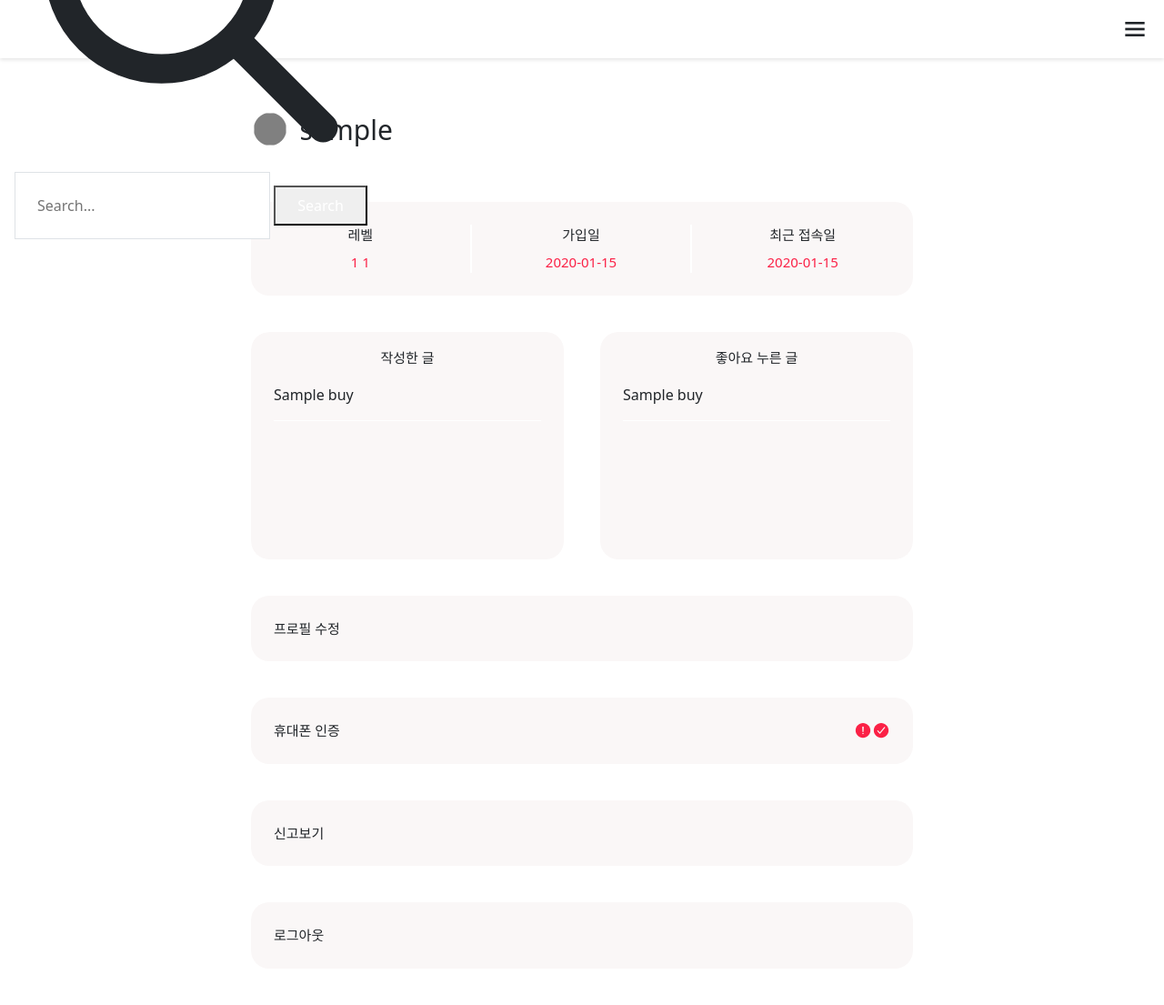
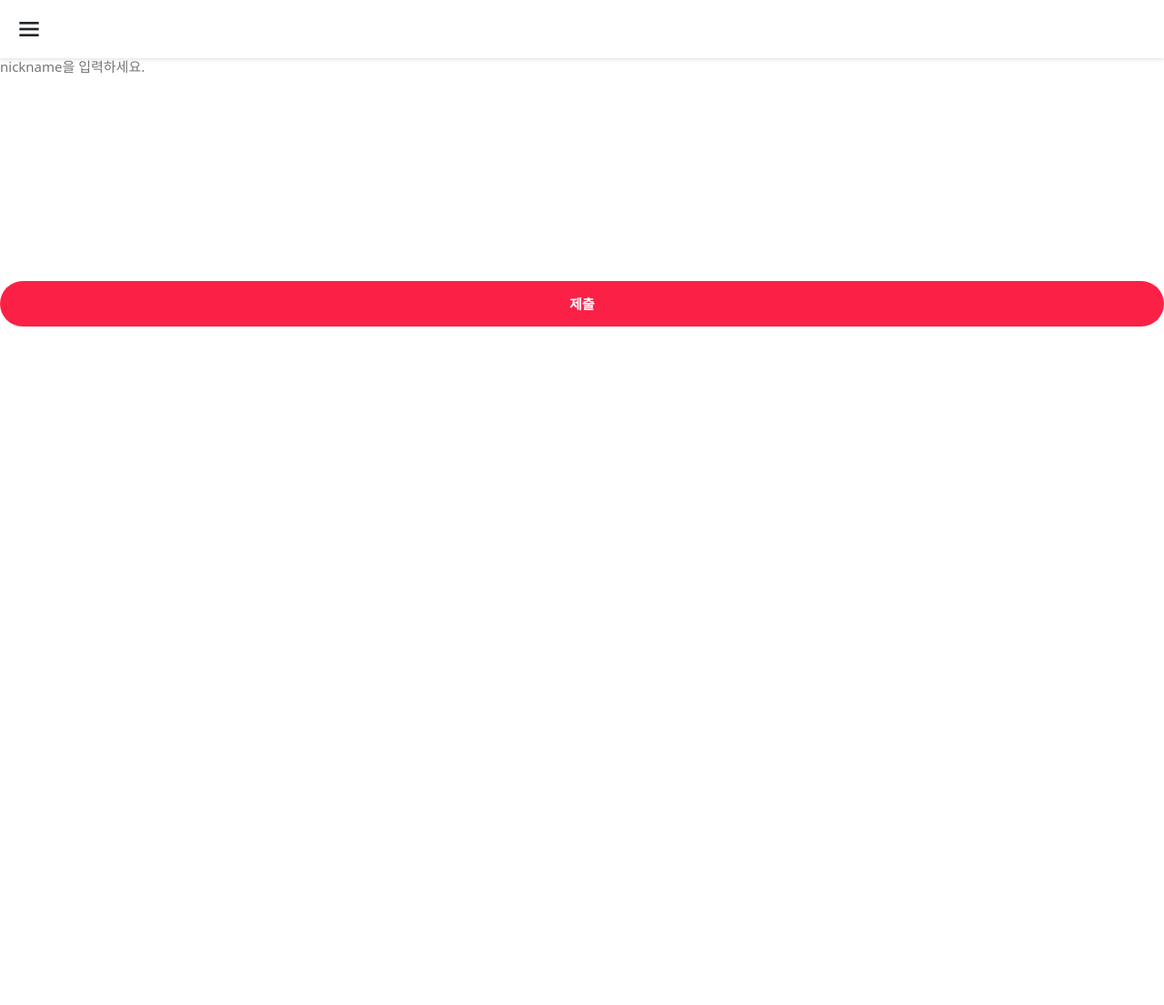
Before and after one commit to 21720819/BT, a Django app: a page that uses templates/nav.html in a window 1280 px wide. Shown: the whole page at 91% size. After the commit the page ends 359 px from the top, so only its background shows below. Run offline with Django 4.2, Linux system fonts and the light colour scheme; tables that the repository leaves empty hold one stand-in row (values such as "Sample post"); some libraries are stand-ins or nearby versions.

Commit message:
edit nickname

```diff
--- a/profiles/views.py
+++ b/profiles/views.py
@@ -15,10 +15,11 @@ def profileHome(request,user_name):
 
 def profileEdit(request,user_name):
     user = get_object_or_404(User, username=user_name)
-    p_post =  Buy.objects.filter(ID=user).order_by('-writeDate')
-    likes = user.like_posts.all()
-
-    return render(request, 'profile/home.html',{'user':user , 'p_post':p_post, 'likes':likes})
+    if request.method == "POST":
+        user.username = request.POST['content']
+        user.save()
+        return redirect('../'+user.username)
+    return render(request, 'profile/edit_profile.html')
 
 #  sms 인증
 # Python
--- a/templates/nav.html
+++ b/templates/nav.html
@@ -20,7 +20,7 @@
     <header class="header">
         <a href="#" class="header__logo">BuyTogether</a>
 
-        <form method="get">
+        <!-- <form method="get">
             {% csrf_token %}
             <label for="default-search" class="mb-2 text-sm font-medium text-gray-900 sr-only dark:text-gray-300">Search</label>
             <div class="relative">
@@ -30,7 +30,7 @@
                 <input type="search" id="default-search" class="block p-4 pl-10 w-full text-sm text-gray-900 bg-gray-50 rounded-lg border border-gray-300 focus:ring-blue-500 focus:border-blue-500 dark:bg-gray-700 dark:border-gray-600 dark:placeholder-gray-400 dark:text-white dark:focus:ring-blue-500 dark:focus:border-blue-500" placeholder="Search..." required name="q">
                 <button type="submit" class="text-white absolute right-2.5 bottom-2.5 bg-blue-700 hover:bg-blue-800 focus:ring-4 focus:outline-none focus:ring-blue-300 font-medium rounded-lg text-sm px-4 py-2 dark:bg-blue-600 dark:hover:bg-blue-700 dark:focus:ring-blue-800">Search</button>
             </div>
-        </form>
+        </form> -->
 
         <i class='bx bx-menu header__toggle' id="header-toggle"></i>
 
--- /dev/null
+++ b/templates/profile/edit_profile.html
@@ -0,0 +1,26 @@
+{% extends 'nav.html' %}
+
+{% block content %}
+
+<style>
+    #profile_accuseBox html, body {
+        height: 100%;
+    }
+    #profile_accuseBox #content__blur {
+        height: 100%;
+    }
+    @media screen and (max-width: 768px) {
+        #profile_accuseBox #content__blur {
+            padding: 0;
+        }
+    }
+</style>
+
+<form method="POST" role="form" action="{% url 'profileEdit' user.username %}" style="height: 100%;">
+    {% csrf_token %}
+    <!-- {{form}} -->
+    <textarea class="detail_context" type="text" name="content" placeholder="nickname을 입력하세요." cols=50 rows=10 style="width: 100%; height: calc(100% - 100px); resize: none; border: 0; margin: 0; padding: 0; display:block;"></textarea>
+    <input class="create_submitButton buttonColor" type="submit" value="제출" style="margin-top: 50px;">
+</form>
+
+{% endblock %}
--- a/templates/profile/home.html
+++ b/templates/profile/home.html
@@ -136,7 +136,7 @@
     </div>
 
     <div class="profile_summary profile_btns">
-        <a class="nav-link nav_change_color" href="">프로필 수정</a>
+        <a class="nav-link nav_change_color" href="{% url 'profileEdit' user.username %}">프로필 수정</a>
     </div>
 
     <div class="profile_summary profile_btns">
--- a/templates/profile/sms.html
+++ b/templates/profile/sms.html
@@ -37,7 +37,7 @@
         {% endif %}
     </div>
 
-    <button id="popClose" class="create_submitButton buttonColor" style="line-height: 50px; text-align: center; visibility: hidden;">닫기</button>
+    <button id="popClose" class="create_submitButton buttonColor" style="line-height: 50px; text-align: center; ">닫기</button>
 </div>
 
 <script>
```
